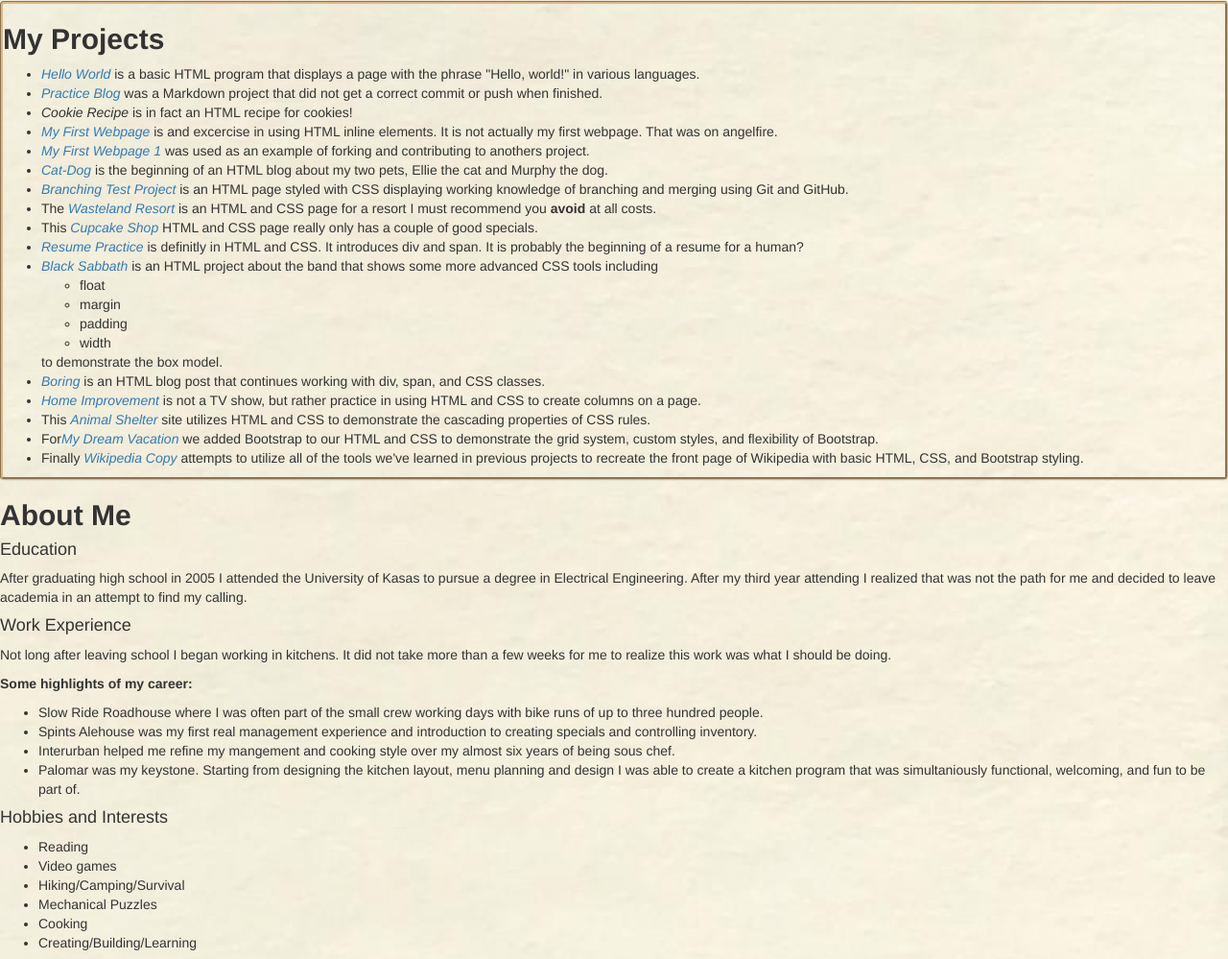
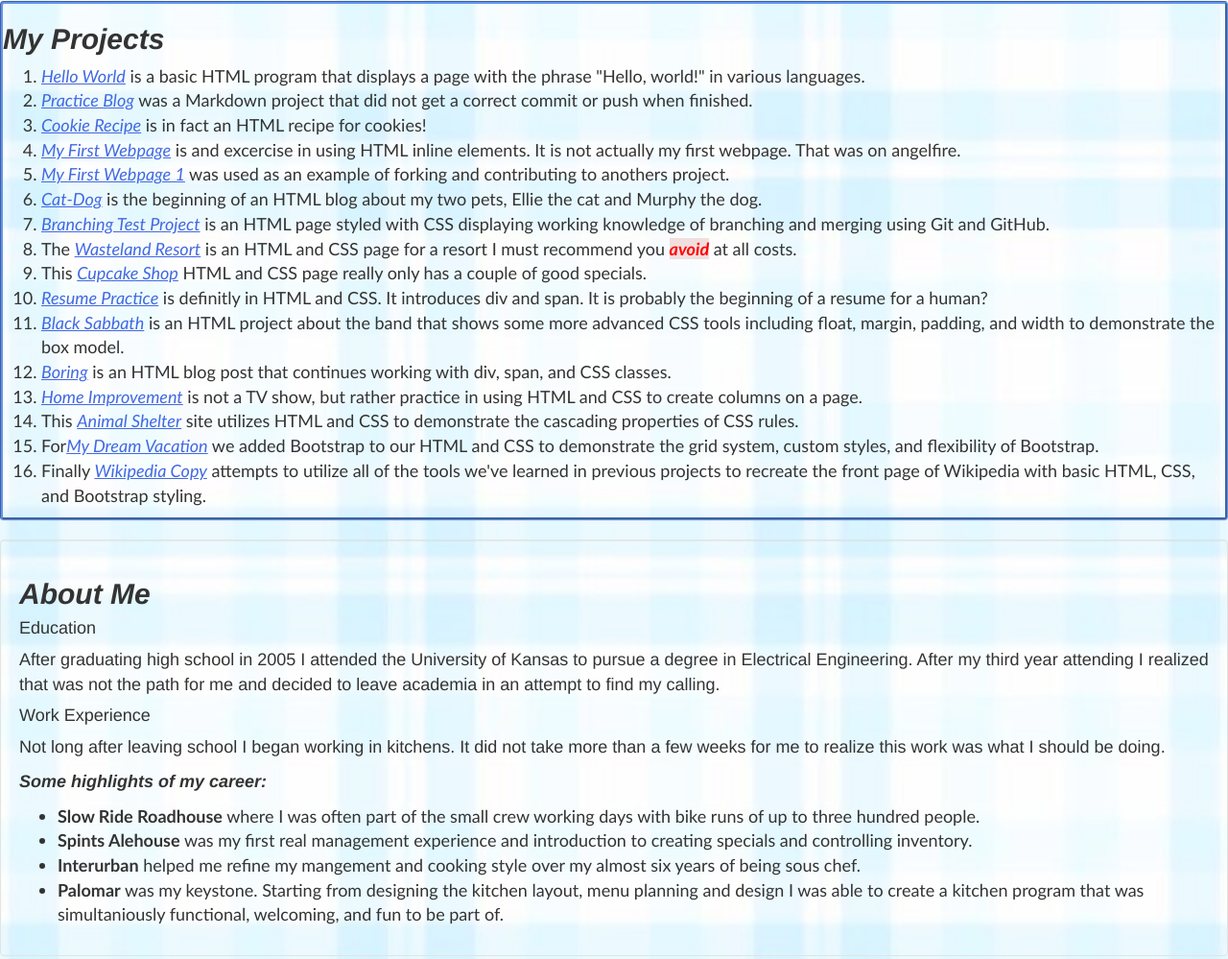
Before and after one commit to PRKille/Portfolio, a plain HTML site: page index.html in a window 1280 px wide. Shown: the part 485-1484 px from the top of the page at 96% size. Drawn offline with Linux system fonts and the light colour scheme.

Commit message:
change background image, panel layout, and text styling.

```diff
--- a/css/styles.css
+++ b/css/styles.css
@@ -1,5 +1,5 @@
 body {
-  background: url("../img/paper.jpg") no-repeat center;
+  background: url("../img/plaid.jpg") no-repeat center;
   background-attachment: scroll;
   background-size: cover;
 }
@@ -18,5 +18,35 @@ body {
 
 .panel {
   background-color: transparent;
-  border: medium groove burlywood;
+  border: medium groove cornflowerblue;
 }
+
+strong {
+  font-style: oblique;
+}
+
+.bg-danger {
+  color: red;
+}
+
+em {
+  text-decoration: underline;
+  color: royalblue;
+}
+
+.work {
+  font-weight: bold;
+}
+
+p {
+  font-size: large;
+}
+
+li {
+  font-size: large;
+  font-family: 'Gill Sans', 'Gill Sans MT', Calibri, 'Trebuchet MS', sans-serif;
+}
+
+.well {
+  background-color: transparent;
+}
--- a/index.html
+++ b/index.html
@@ -18,7 +18,7 @@
   <hr>
 <div class="panel">
   <h2><strong>My Projects</strong></h2>
-  <ul>
+  <ol>
     <li><a href="https://github.com/PRKille/hello-world"><em>Hello World</em></a> is a basic HTML program that displays
       a page with the phrase "Hello, world!" in various languages.</li>
     <li><a href="https://github.com/PRKille/practiceblog"><em>Practice Blog</em></a> was a Markdown project that did not
@@ -34,20 +34,13 @@
     <li><a href="https://github.com/PRKille/branching-test-project"><em>Branching Test Project</em></a> is an HTML page
       styled with CSS displaying working knowledge of branching and merging using Git and GitHub.</li>
     <li>The <a href="https://github.com/PRKille/wasteland-resort"><em>Wasteland Resort</em></a> is an HTML and CSS page
-      for a resort I must recommend you <strong>avoid</strong> at all costs.</li>
+      for a resort I must recommend you <span class="bg-danger"><strong>avoid</strong></span> at all costs.</li>
     <li>This <a href="https://github.com/PRKille/cupcake_shop"><em>Cupcake Shop</em></a> HTML and CSS page really only
       has a couple of good specials.</li>
     <li><a href="https://github.com/PRKille/resume_practice"><em>Resume Practice</em></a> is definitly in HTML and CSS.
       It introduces div and span. It is probably the beginning of a resume for a human?</li>
     <li><a href="https://github.com/PRKille/black-sabbath"><em>Black Sabbath</em></a> is an HTML project about the band
-      that shows some more advanced CSS tools including
-      <ul>
-        <li>float</li>
-        <li>margin</li>
-        <li>padding</li>
-        <li>width</li>
-      </ul>
-      to demonstrate the box model.
+      that shows some more advanced CSS tools including float, margin, padding, and width to demonstrate the box model.
     </li>
     <li><a href="https://github.com/PRKille/boring"><em>Boring</em></a> is an HTML blog post that continues working with
       div, span, and CSS classes.</li>
@@ -60,11 +53,12 @@
     <li>Finally <a href="https://github.com/PRKille/wikipedia-copy"><em>Wikipedia Copy</em></a> attempts to utilize all
       of the tools we've learned in previous projects to recreate the front page of Wikipedia with basic HTML, CSS, and
       Bootstrap styling.</li>
-  </ul>
+  </ol>
 </div>
+<div class="well">
   <h2><strong>About Me</strong></h2>
   <h4>Education</h4>
-  <p>After graduating high school in 2005 I attended the University of Kasas to pursue a degree in Electrical Engineering. After my third year attending I realized that was not the path for me and decided to leave academia in an attempt to find my calling.</p>
+  <p>After graduating high school in 2005 I attended the University of Kansas to pursue a degree in Electrical Engineering. After my third year attending I realized that was not the path for me and decided to leave academia in an attempt to find my calling.</p>
 
   <h4>Work Experience</h4>
   <p>Not long after leaving school I began working in kitchens. It did not take more than a few weeks for me to realize this work was what I should be doing.</p>
@@ -75,8 +69,11 @@
     <li><span class="work">Interurban</span> helped me refine my mangement and cooking style over my almost six years of being sous chef.</li>
     <li><span class="work">Palomar</span> was my keystone. Starting from designing the kitchen layout, menu planning and design I was able to create a kitchen program that was simultaniously functional, welcoming, and fun to be part of.</li>
   </ul>
-
-  <h4>Hobbies and Interests</h4>
+</div>
+<div class="panel panel-info">
+  <div class="panel-heading">
+  <p class="panel-title">Hobbies and Interests</p>
+  </div>
   <ul>
     <li>Reading</li>
     <li>Video games</li>
@@ -85,6 +82,7 @@
     <li>Cooking</li>
     <li>Creating/Building/Learning</li>
   </ul>
+  </div>
 </body>
 
 </html>
```
Also changed, not shown: img/plaid.jpg (added).
